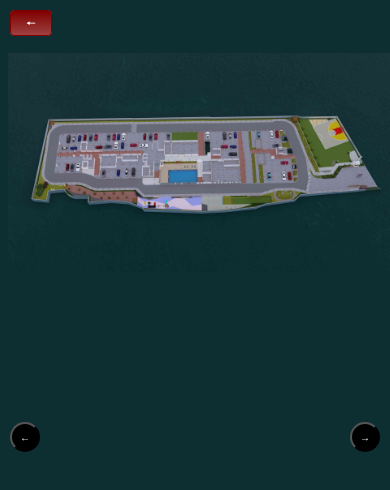
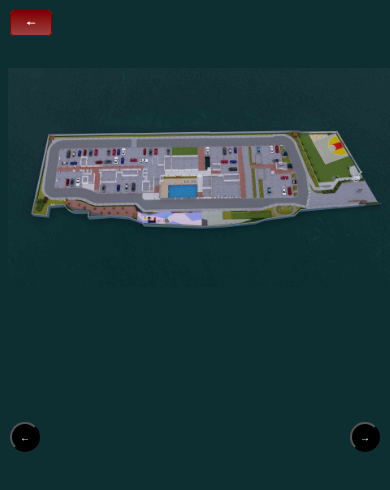
Before and after one commit to RAHULBAWA777/Theme-Imperial-3D-Project, a plain HTML site: page stiltFloorViews.html in a window 390 px wide. Drawn offline with Linux system fonts and the light colour scheme.

Commit message:
Update stiltFloorViews.html

```diff
--- a/stiltFloorViews.html
+++ b/stiltFloorViews.html
@@ -110,7 +110,7 @@ color: black;
           margin-left: 0;
           height: auto;
           width: 100vw;
-         margin-top: 12%;
+         margin-top: 16%;
         }
         .inst{
   background-color: rgb(225, 202, 202);
```
